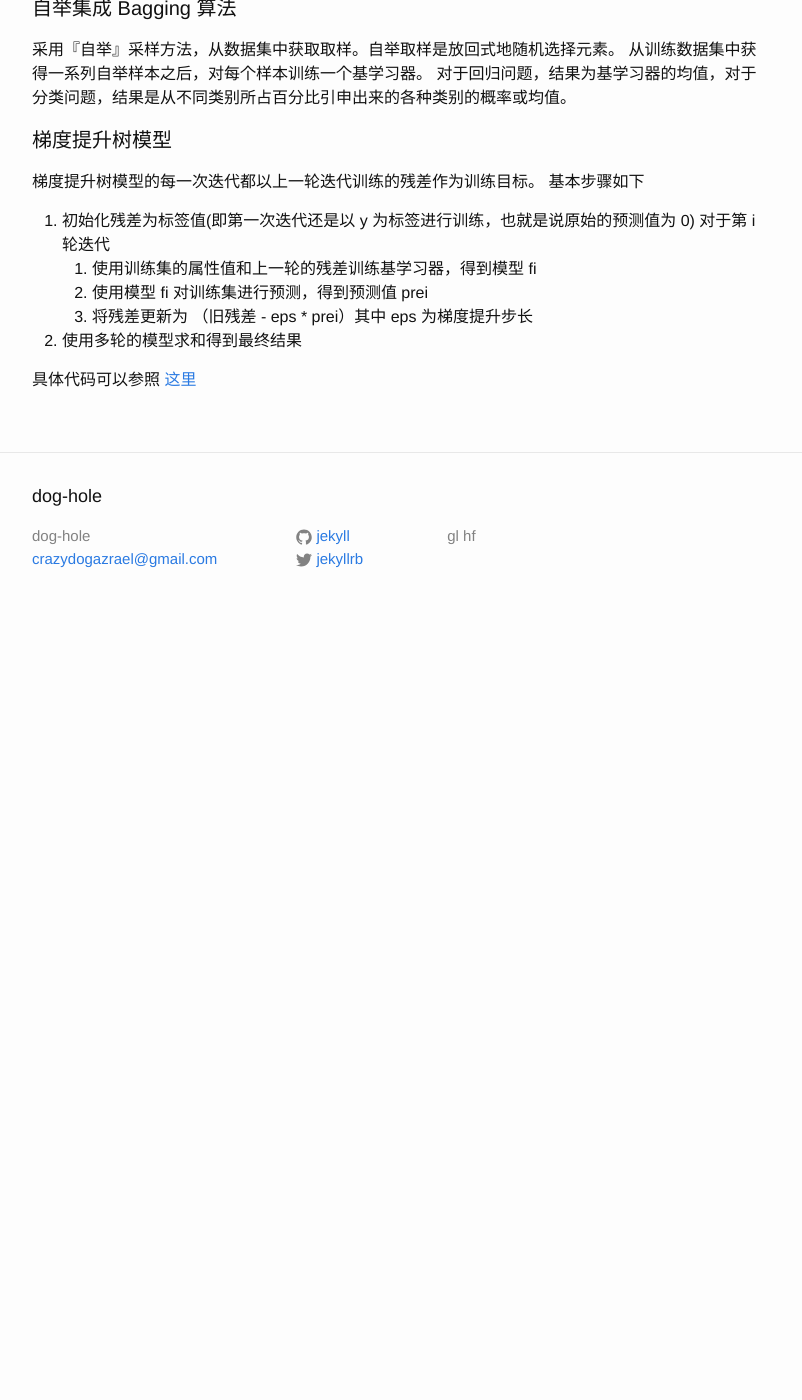
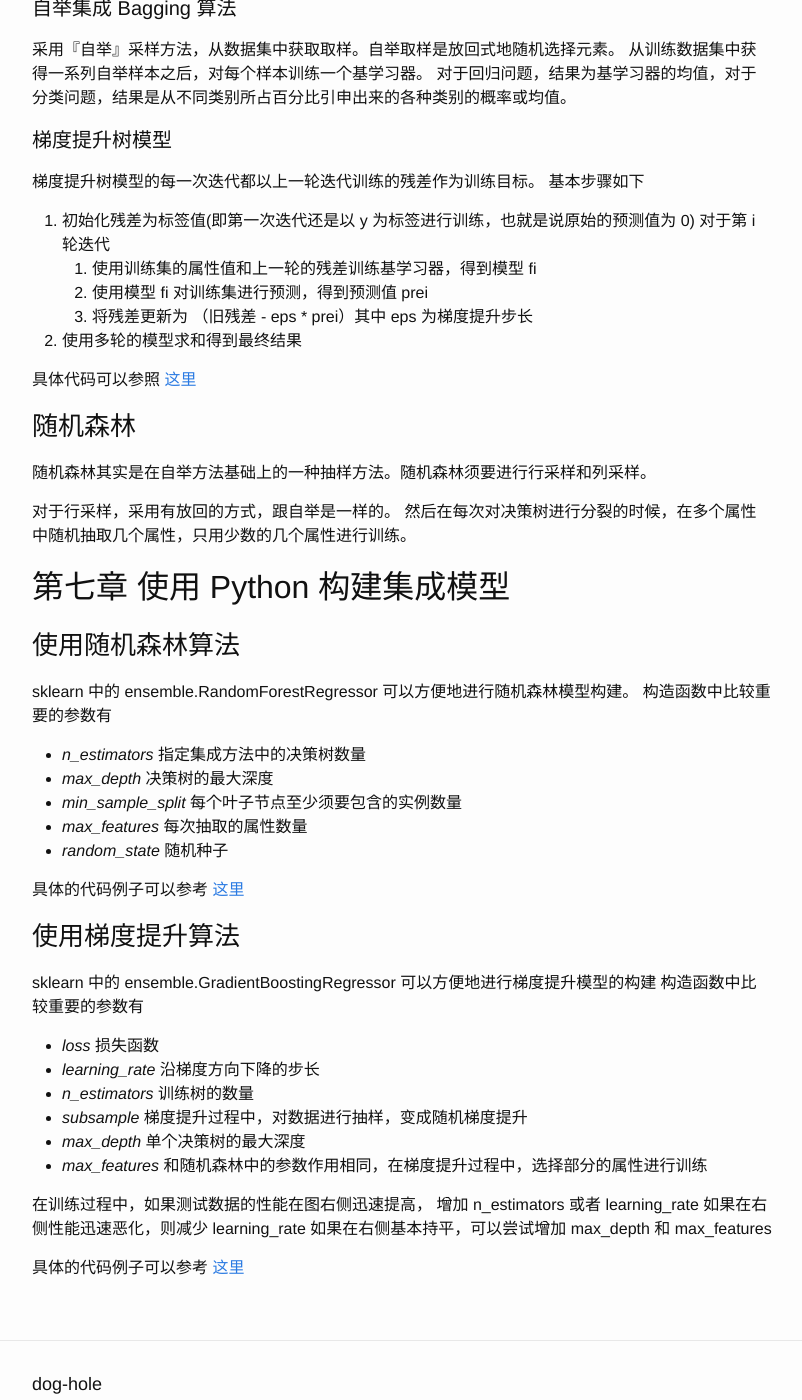
Before and after one commit to Crazydogs/Crazydogs.github.io, a Jekyll site: the page built from _posts/2017-03-23-python-机器学习-5.markdown, in a window 1280 px wide and 1400 px high, scrolled down 1587 px. Shown: the whole window, without its empty margins (238-1040 px from the left). Built offline with Jekyll 4.4.1, drawn with Linux system fonts in a browser that asks for light colours; before the commit the page ends 2217 px from its top, so only the background shows below that.

Commit message:
补上第七章内容

```diff
--- a/_posts/2017-03-23-python-机器学习-5.markdown
+++ b/_posts/2017-03-23-python-机器学习-5.markdown
@@ -75,3 +75,38 @@ category: coding
 2. 使用多轮的模型求和得到最终结果
 
 具体代码可以参照 [这里](https://github.com/Crazydogs/python_machine_learning_example/blob/master/gradientBoosting.py)
+
+### 随机森林
+随机森林其实是在自举方法基础上的一种抽样方法。随机森林须要进行行采样和列采样。
+
+对于行采样，采用有放回的方式，跟自举是一样的。
+然后在每次对决策树进行分裂的时候，在多个属性中随机抽取几个属性，只用少数的几个属性进行训练。
+
+## 第七章 使用 Python 构建集成模型
+
+### 使用随机森林算法
+sklearn 中的 ensemble.RandomForestRegressor 可以方便地进行随机森林模型构建。
+构造函数中比较重要的参数有
+- *n_estimators* 指定集成方法中的决策树数量
+- *max_depth* 决策树的最大深度
+- *min\_sample\_split* 每个叶子节点至少须要包含的实例数量
+- *max\_features* 每次抽取的属性数量
+- *random\_state* 随机种子
+
+具体的代码例子可以参考 [这里]('https://github.com/Crazydogs/python_machine_learning_example/blob/master/wine/randomForest.py')
+
+### 使用梯度提升算法
+sklearn 中的 ensemble.GradientBoostingRegressor 可以方便地进行梯度提升模型的构建
+构造函数中比较重要的参数有
+- *loss* 损失函数
+- *learning_rate* 沿梯度方向下降的步长
+- *n_estimators* 训练树的数量
+- *subsample* 梯度提升过程中，对数据进行抽样，变成随机梯度提升
+- *max_depth* 单个决策树的最大深度
+- *max_features* 和随机森林中的参数作用相同，在梯度提升过程中，选择部分的属性进行训练
+
+在训练过程中，如果测试数据的性能在图右侧迅速提高， 增加 n\_estimators 或者 learning_rate
+如果在右侧性能迅速恶化，则减少 learning_rate
+如果在右侧基本持平，可以尝试增加 max\_depth 和 max\_features
+
+具体的代码例子可以参考 [这里]('https://github.com/Crazydogs/python_machine_learning_example/blob/master/wine/gradientBoosting.py')
```
